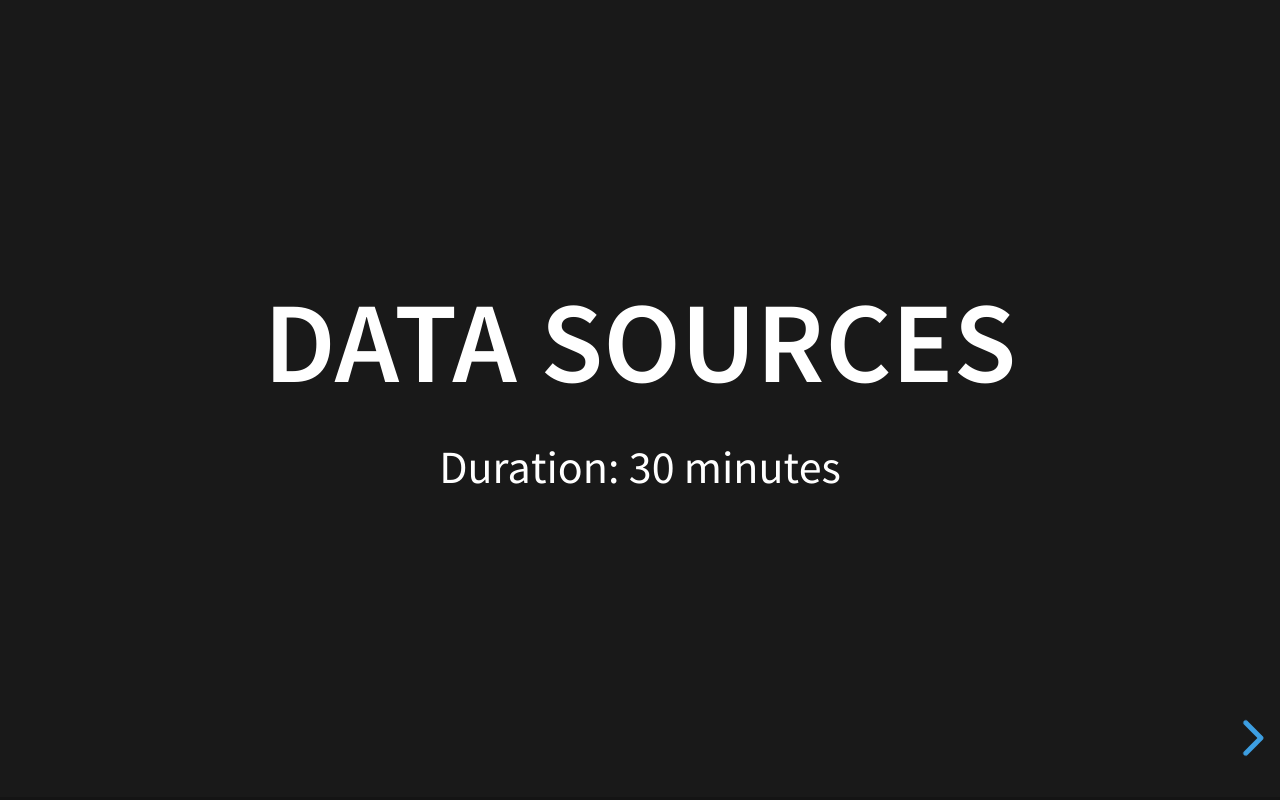
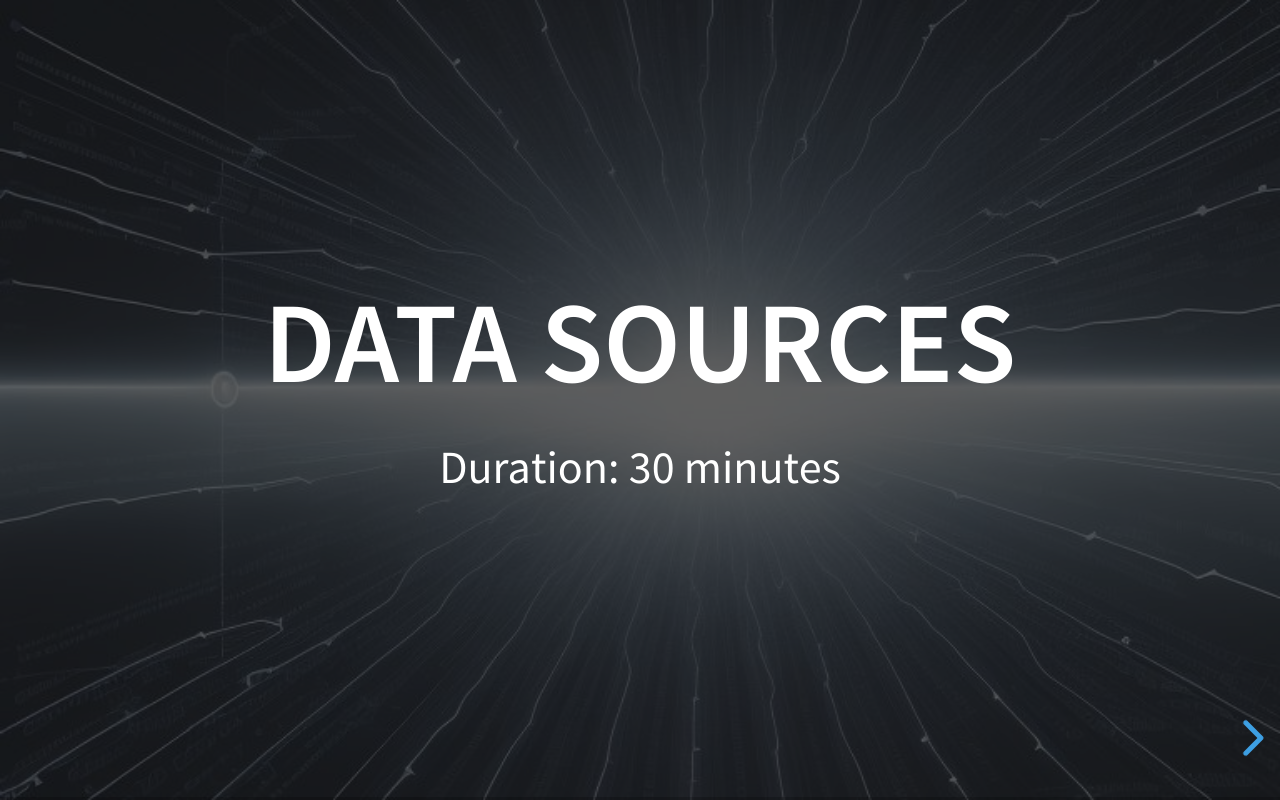
Before and after one commit to jeanjacquescollective/24-25-technology-1, a website: page slides/data-sources.html in a window 1280 px wide. Drawn offline with Linux system fonts and the light colour scheme.

Commit message:
update datasources

```diff
--- a/slides/data-sources.html
+++ b/slides/data-sources.html
@@ -22,24 +22,26 @@
       <div class="slides">
         <section>
           <!-- Slide 1: Title -->
-          <section>
+          <section data-background-image="../assets/images/data-source/intro.jpeg" data-background-opacity=".3">
             <h1>Data Sources</h1>
             <p>Duration: 30 minutes</p>
           </section>
         </section>
-        <section>
+        <section >
           <!-- Slide 2: Data Sources -->
-          <section>
-            <h2>Different Data Sources</h2>
+          <section data-background-image="../assets/images/data-source/intro.jpeg" data-background-opacity=".3" >
+            <h2>Data Sources</h2>
           </section>
           <!-- Slide 3: Relational Databases -->
-          <section>
+          <section data-background-image="../assets/images/data-source/intro.jpeg" data-background-opacity=".3" >
             <h2>Relational Databases</h2>
             <p>
               Relational databases are widely used for structured data. They
               offer ACID (Atomicity, Consistency, Isolation, Durability)
               properties and are ideal for transactional systems.
             </p>
+          </section>
+          <section data-background-image="../assets/images/data-source/intro.jpeg" data-background-opacity=".3" >
             <p>Common Relational Databases:</p>
             <ul>
               <li>MySQL</li>
@@ -47,8 +49,11 @@
               <li>Microsoft SQL Server</li>
             </ul>
           </section>
+          <section data-background-image="../assets/images/data-source/intro.jpeg" data-background-opacity=".3" >
+            <a href="https://www.w3schools.com/mySQl/mysql_editor.asp">Example</a>
+          </section>
           <!-- Slide 4: NoSQL Databases -->
-          <section>
+          <section data-background-image="../assets/images/data-source/intro.jpeg" data-background-opacity=".3" >
             <h2>NoSQL Databases</h2>
             <p>
               NoSQL databases are flexible and suitable for unstructured data.
@@ -62,7 +67,7 @@
             </ul>
           </section>
           <!-- Slide 5: APIs -->
-          <section>
+          <section data-background-image="../assets/images/data-source/intro.jpeg" data-background-opacity=".3" >
             <h2>APIs (Application Programming Interfaces)</h2>
             <p>APIs enable data access from online services. Types of APIs:</p>
             <ul>
@@ -72,7 +77,7 @@
             </ul>
           </section>
           <!-- Slide 6: Web Scraping -->
-          <section>
+          <section data-background-image="../assets/images/data-source/intro.jpeg" data-background-opacity=".3" >
             <h2>Web Scraping</h2>
             <p>
               Web scraping is the process of extracting data from websites. It's
@@ -86,7 +91,7 @@
             </ul>
           </section>
           <!-- Slide 7: Streaming Data Sources -->
-          <section>
+          <section data-background-image="../assets/images/data-source/intro.jpeg" data-background-opacity=".3" >
             <h2>Streaming Data Sources</h2>
             <p>
               Streaming data sources provide real-time data. They are used for
@@ -101,11 +106,11 @@
           </section>
         </section>
         <section>
-          <section>
+          <section data-background-image="../assets/images/data-source/storage.jpeg" data-background-opacity=".3" >
             <h2>Data Storage</h2>
           </section>
           <!-- Slide 8: Data Warehouses -->
-          <section>
+          <section data-background-image="../assets/images/data-source/storage.jpeg" data-background-opacity=".3" >
             <h2>Data Warehouses</h2>
             <p>
               Data warehouses are repositories for historical data used for
@@ -115,7 +120,7 @@
           </section>
 
           <!-- Slide 9: Cloud Storage -->
-          <section>
+          <section data-background-image="../assets/images/data-source/storage.jpeg" data-background-opacity=".3" >
             <h2>Cloud Storage</h2>
             <p>
               Cloud storage services like Amazon S3 and Google Cloud Storage
@@ -123,7 +128,7 @@
             </p>
           </section>
           <!-- Slide 14: Data Lakes -->
-          <section>
+          <section data-background-image="../assets/images/data-source/storage.jpeg" data-background-opacity=".3" >
             <h2>Data Lakes</h2>
             <p>
               Data lakes store raw, unstructured data that can be processed and
@@ -133,11 +138,11 @@
           </section>
         </section>
         <section>
-          <section>
+          <section data-background-image="../assets/images/data-source/intro.jpeg" data-background-opacity=".3" >
             <h2>Specialised Data sources</h2>
           </section>
           <!-- Slide 10: IoT Data Sources -->
-          <section>
+          <section data-background-image="../assets/images/data-source/iot-source.jpg" data-background-opacity=".3" >
             <h2>IoT Data Sources</h2>
             <p>
               IoT devices generate massive amounts of data. Collecting and
@@ -146,7 +151,7 @@
           </section>
 
           <!-- Slide 11: Social Media Data -->
-          <section>
+          <section data-background-image="../assets/images/data-source/social-media.jpeg" data-background-opacity=".3" >
             <h2>Social Media Data</h2>
             <p>
               Social media platforms offer APIs for accessing user-generated
@@ -155,7 +160,7 @@
           </section>
 
           <!-- Slide 12: Geographic Data -->
-          <section>
+          <section data-background-image="../assets/images/data-source/geographic-data.jpeg" data-background-opacity=".3" >
             <h2>Geographic Data</h2>
             <p>
               Geographic information systems (GIS) provide spatial data used in
@@ -164,7 +169,7 @@
           </section>
 
           <!-- Slide 13: Big Data Sources -->
-          <section>
+          <section data-background-image="../assets/images/data-source/intro.jpeg" data-background-opacity=".3" >
             <h2>Big Data Sources</h2>
             <p>
               Big data sources include massive datasets generated by businesses,
@@ -173,7 +178,7 @@
           </section>
 
           <!-- Slide 15: Data from External Partners -->
-          <section>
+          <section data-background-image="../assets/images/data-source/intro.jpeg" data-background-opacity=".3" >
             <h2>Data from External Partners</h2>
             <p>
               Collaborating with external partners often involves sharing and
@@ -182,11 +187,11 @@
           </section>
         </section>
         <section>
-          <section>
+          <section data-background-image="../assets/images/data-source/intro.jpeg" data-background-opacity=".3" >
             <h2>Properties</h2>
           </section>
           <!-- Slide 16: Data Source Selection Criteria -->
-          <section>
+          <section data-background-image="../assets/images/data-source/intro.jpeg" data-background-opacity=".3" >
             <h2>Data Source Selection Criteria</h2>
             <p>
               Choosing the right data source depends on factors like data
@@ -195,7 +200,7 @@
           </section>
 
           <!-- Slide 17: Data Source Challenges -->
-          <section>
+          <section data-background-image="../assets/images/data-source/intro.jpeg" data-background-opacity=".3" >
             <h2>Data Source Challenges</h2>
             <p>
               Challenges include data quality issues, security concerns, and
@@ -204,7 +209,7 @@
           </section>
 
           <!-- Slide 18: Data Source Integration -->
-          <section>
+          <section data-background-image="../assets/images/data-source/intro.jpeg" data-background-opacity=".3" >
             <h2>Data Source Integration</h2>
             <p>
               Integrating data from various sources may require ETL (Extract,
@@ -213,7 +218,7 @@
           </section>
 
           <!-- Slide 19: Data Source Use Cases -->
-          <section>
+          <section data-background-image="../assets/images/data-source/intro.jpeg" data-background-opacity=".3" >
             <h2>Data Source Use Cases</h2>
             <p>
               Explore real-world use cases for different data sources, from
@@ -222,7 +227,7 @@
           </section>
 
           <!-- Slide 20: Data Source Trends -->
-          <section>
+          <section data-background-image="../assets/images/data-source/intro.jpeg" data-background-opacity=".3" >
             <h2>Data Source Trends</h2>
             <p>
               Stay up-to-date with emerging trends like edge computing,
@@ -231,7 +236,7 @@
           </section>
 
           <!-- Slide 21: Data Source Security -->
-          <section>
+          <section data-background-image="../assets/images/data-source/intro.jpeg" data-background-opacity=".3" >
             <h2>Data Source Security</h2>
             <p>
               Address security concerns by implementing access controls,
@@ -240,7 +245,7 @@
           </section>
 
           <!-- Slide 22: Data Governance -->
-          <section>
+          <section data-background-image="../assets/images/data-source/intro.jpeg" data-background-opacity=".3" >
             <h2>Data Governance</h2>
             <p>
               Data governance policies ensure data quality, compliance, and
@@ -249,7 +254,7 @@
           </section>
 
           <!-- Slide 23: Data Source Examples -->
-          <section>
+          <section data-background-image="../assets/images/data-source/intro.jpeg" data-background-opacity=".3" >
             <h2>Data Source Examples</h2>
             <p>
               Provide specific industry examples for each data source to
@@ -258,7 +263,7 @@
           </section>
 
           <!-- Slide 24: Data Source Best Practices -->
-          <section>
+          <section data-background-image="../assets/images/data-source/intro.jpeg" data-background-opacity=".3" >
             <h2>Data Source Best Practices</h2>
             <p>
               Highlight best practices for data source management, including
@@ -267,7 +272,7 @@
           </section>
 
           <!-- Slide 25: Case Study 1 -->
-          <section>
+          <section data-background-image="../assets/images/data-source/intro.jpeg" data-background-opacity=".3" >
             <h2>Case Study 1: Retail Analytics</h2>
             <p>
               Explore how different data sources are used in a retail analytics
@@ -276,7 +281,7 @@
           </section>
 
           <!-- Slide 26: Case Study 2 -->
-          <section>
+          <section data-background-image="../assets/images/data-source/intro.jpeg" data-background-opacity=".3" >
             <h2>Case Study 2: Healthcare Insights</h2>
             <p>
               Examine data sources and their role in improving healthcare
@@ -285,7 +290,7 @@
           </section>
 
           <!-- Slide 27: Case Study 3 -->
-          <section>
+          <section data-background-image="../assets/images/data-source/intro.jpeg" data-background-opacity=".3" >
             <h2>Case Study 3: Social Media Analysis</h2>
             <p>
               Discover how social media data sources are leveraged for sentiment
@@ -294,7 +299,7 @@
           </section>
 
           <!-- Slide 28: Future of Data Sources -->
-          <section>
+          <section data-background-image="../assets/images/data-source/intro.jpeg" data-background-opacity=".3" >
             <h2>Future of Data Sources</h2>
             <p>
               Discuss emerging technologies and the evolving landscape of data
@@ -303,7 +308,7 @@
           </section>
 
           <!-- Slide 29: Q&A -->
-          <section>
+          <section data-background-image="../assets/images/data-source/intro.jpeg" data-background-opacity=".3" >
             <h2>Q&A</h2>
             <p>
               Open the floor for questions and discussions about different data
@@ -312,7 +317,7 @@
           </section>
 
           <!-- Slide 30: Conclusion -->
-          <section>
+          <section data-background-image="../assets/images/data-source/intro.jpeg" data-background-opacity=".3" >
             <h2>Conclusion</h2>
             <p>
               Summarize key takeaways and emphasize the importance of
```
Also changed, not shown: assets/images/data-source/geographic-data.jpeg (added), assets/images/data-source/intro.jpeg (added), assets/images/data-source/iot-source.jpg (added), assets/images/data-source/social-media.jpeg (added), assets/images/data-source/storage.jpeg (added).
